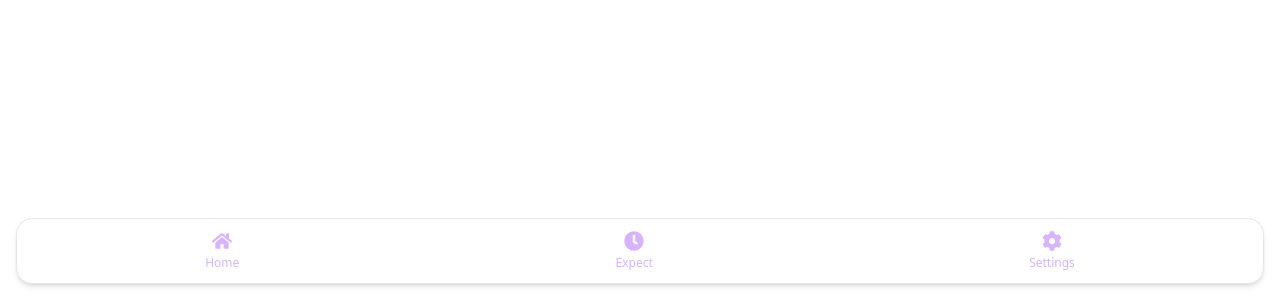
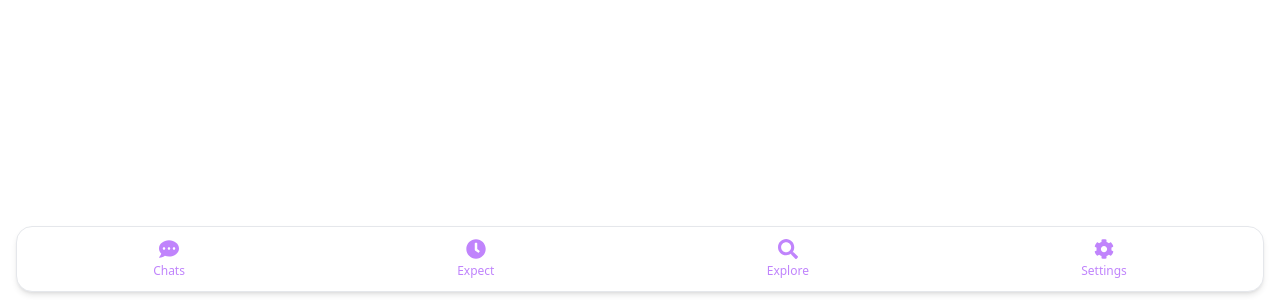
Before and after one commit to princeclaude/chat-app, a React (Vite) app in the folder hi-app/: page /bottomtab in a window 1280 px wide. Shown: the part 500-800 px from the top of the page. Built offline with nearby package versions, Linux system fonts and the light colour scheme; no server answers.

Commit message:
404 cleared

```diff
--- a/hi-app/src/components/BottomTab.jsx
+++ b/hi-app/src/components/BottomTab.jsx
@@ -1,4 +1,4 @@
-import { FaHome, FaClock, FaCog } from "react-icons/fa";
+import { FaCommentDots, FaClock, FaCog, FaSearch } from "react-icons/fa";
 import { useLocation, useNavigate } from "react-router-dom";
 
 export default function BottomTab({ isDesktop = false }) {
@@ -6,8 +6,9 @@ export default function BottomTab({ isDesktop = false }) {
   const location = useLocation();
 
   const tabs = [
-    { icon: <FaHome />, label: "Home", path: "/home" },
+    { icon: <FaCommentDots />, label: "Chats", path: "/home" },
     { icon: <FaClock />, label: "Expect", path: "/expect" },
+    { icon: <FaSearch />, label: "Explore", path: "/explore" },
     { icon: <FaCog />, label: "Settings", path: "/settings" },
   ];
 
@@ -16,7 +17,7 @@ export default function BottomTab({ isDesktop = false }) {
       className={`${
         isDesktop
           ? "flex flex-col items-center gap-6"
-          : "fixed bottom-4 left-4 right-4 flex justify-around bg-white border border-gray-200 py-3 rounded-2xl shadow-md z-50"
+          : "fixed bottom-2 left-4 right-4 flex justify-around bg-white border border-gray-200 py-3 rounded-2xl shadow-md z-50"
       } transition-all duration-200`}
     >
       {tabs.map((tab) => {
@@ -27,7 +28,7 @@ export default function BottomTab({ isDesktop = false }) {
             key={tab.label}
             onClick={() => navigate(tab.path)}
             className={`flex flex-col items-center text-xs transition-transform duration-200 active:scale-95 ${
-              isActive ? "text-purple-700 font-semibold" : "text-purple-300"
+              isActive ? "text-purple-700 font-semibold" : "text-purple-400"
             }`}
           >
             <div className="text-xl">{tab.icon}</div>
--- a/hi-app/src/pages/Signin.jsx
+++ b/hi-app/src/pages/Signin.jsx
@@ -2,7 +2,7 @@ import { useState } from "react";
 import { useProfile } from "../contexts/ProfileContext";
 import { useNavigate, Link } from "react-router-dom";
 import { FaUserPlus } from "react-icons/fa";
-import { toast } from "react-toastify";
+import { toast, ToastContainer } from "react-toastify";
 
 const Signin = () => {
   const { signin } = useProfile();
@@ -38,6 +38,7 @@ const Signin = () => {
 
   return (
     <div className="min-h-screen bg-gray-100 p-4 pt-8 flex  flex-col items-center justify-start">
+      <ToastContainer/>
 
       <div className="w-full max-w-md mb-6">
         <h1 className="font-poppins text-purple-700 text-2xl font-bold tracking-tight">
```
Also changed, not shown: hi-app/vercel.json (added).
